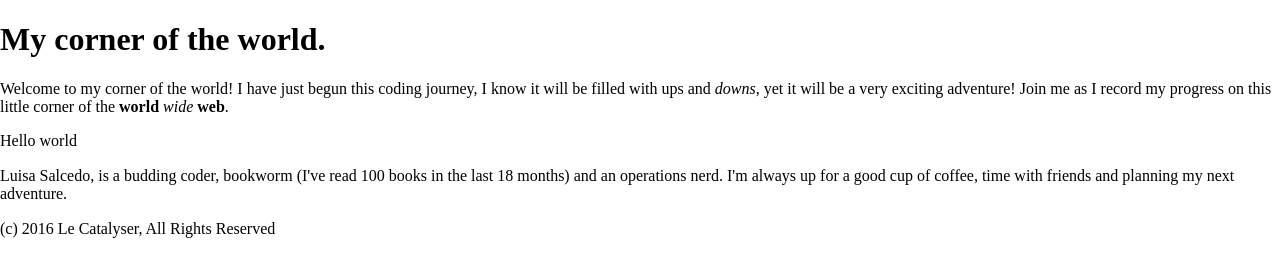
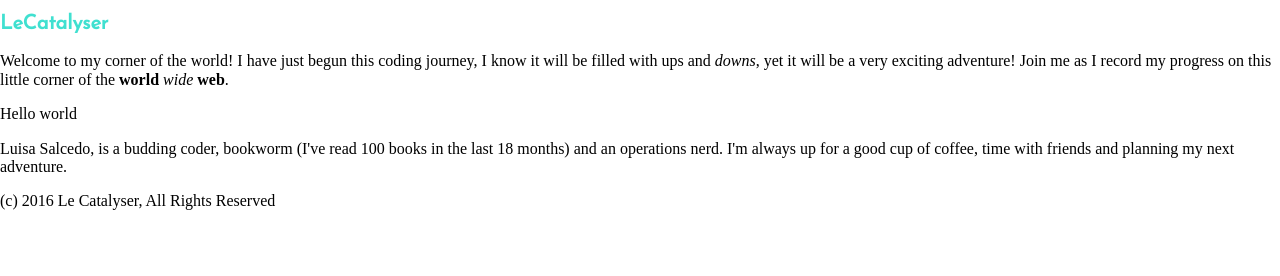
Before and after one commit to LeCatalyser/Blog, a plain HTML site: page index.html in a window 1280 px wide. Drawn offline with nearby package versions, Linux system fonts and the light colour scheme.

Commit message:
inital css

```diff
--- a/catalyst_2016.css
+++ b/catalyst_2016.css
@@ -0,0 +1,6 @@
+.title
+{
+	color: turquoise;
+	font-family:'Josefin Sans', sans-serif;
+	font-size: 20px;
+}
--- a/index.html
+++ b/index.html
@@ -8,10 +8,11 @@
   <meta charset="utf-8" name="description"  content="adventures of a neophyte coder">
   <link rel="stylesheet" type="text/css" href="https://cdnjs.cloudflare.com/ajax/libs/normalize/4.1.1/normalize.min.css">
   <link rel="stylesheet" type="text/css" href="catalyst_2016.css">
+  <link href="https://fonts.googleapis.com/css?family=Josefin+Sans" rel="stylesheet">
 </head>
 <body>
   <main>
-    <h1>My corner of the world.</h1>
+  <h1 class="title">LeCatalyser</h1>
     <p> Welcome to my corner of the world! I have just begun this coding journey, I know it will be filled with ups and <em>downs</em>, yet it will be a very exciting adventure! Join me as I record my progress on this little corner of the <strong>world</strong> <em>wide</em> <strong>web</strong>.</p>
 
 
```
